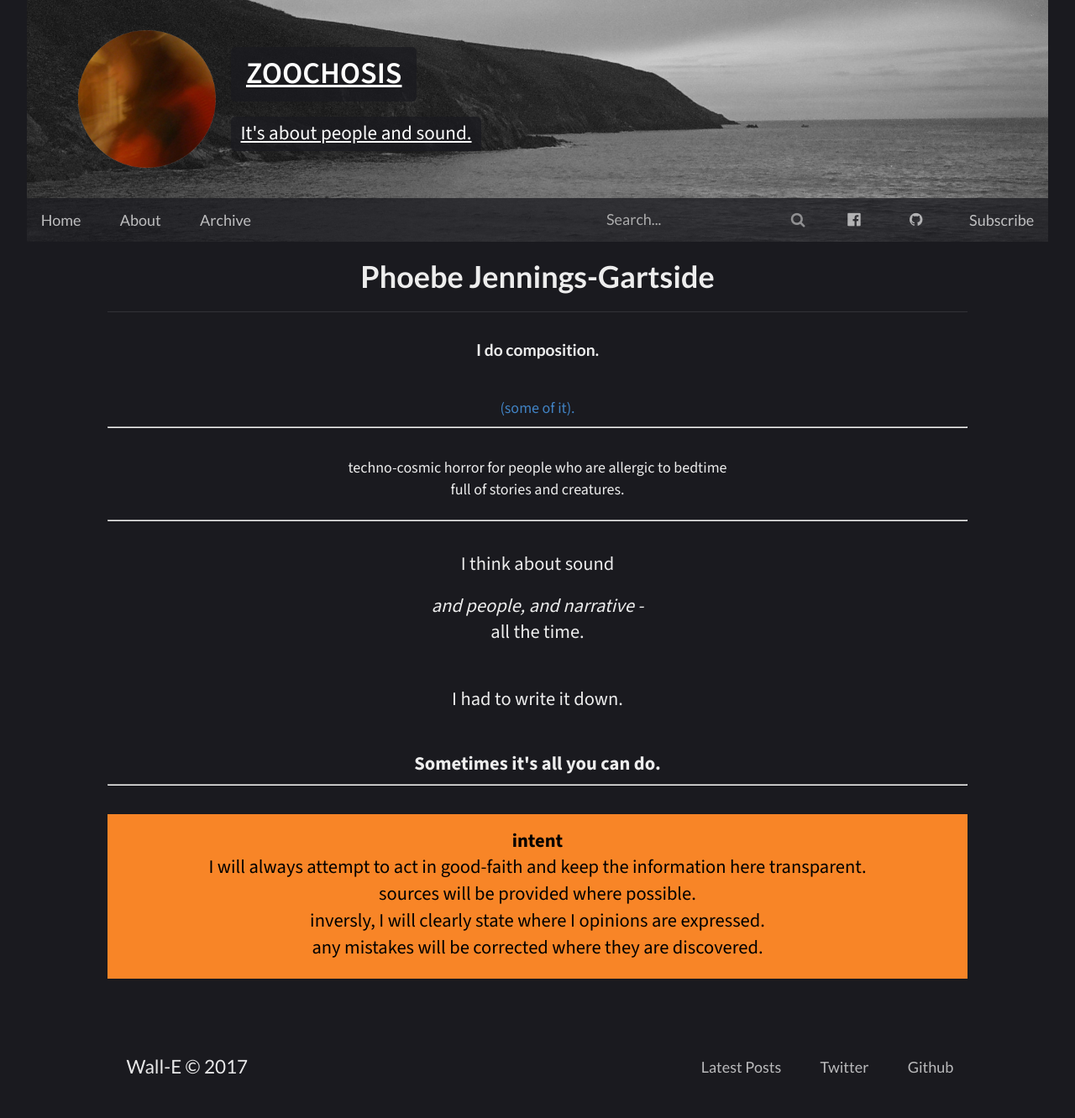
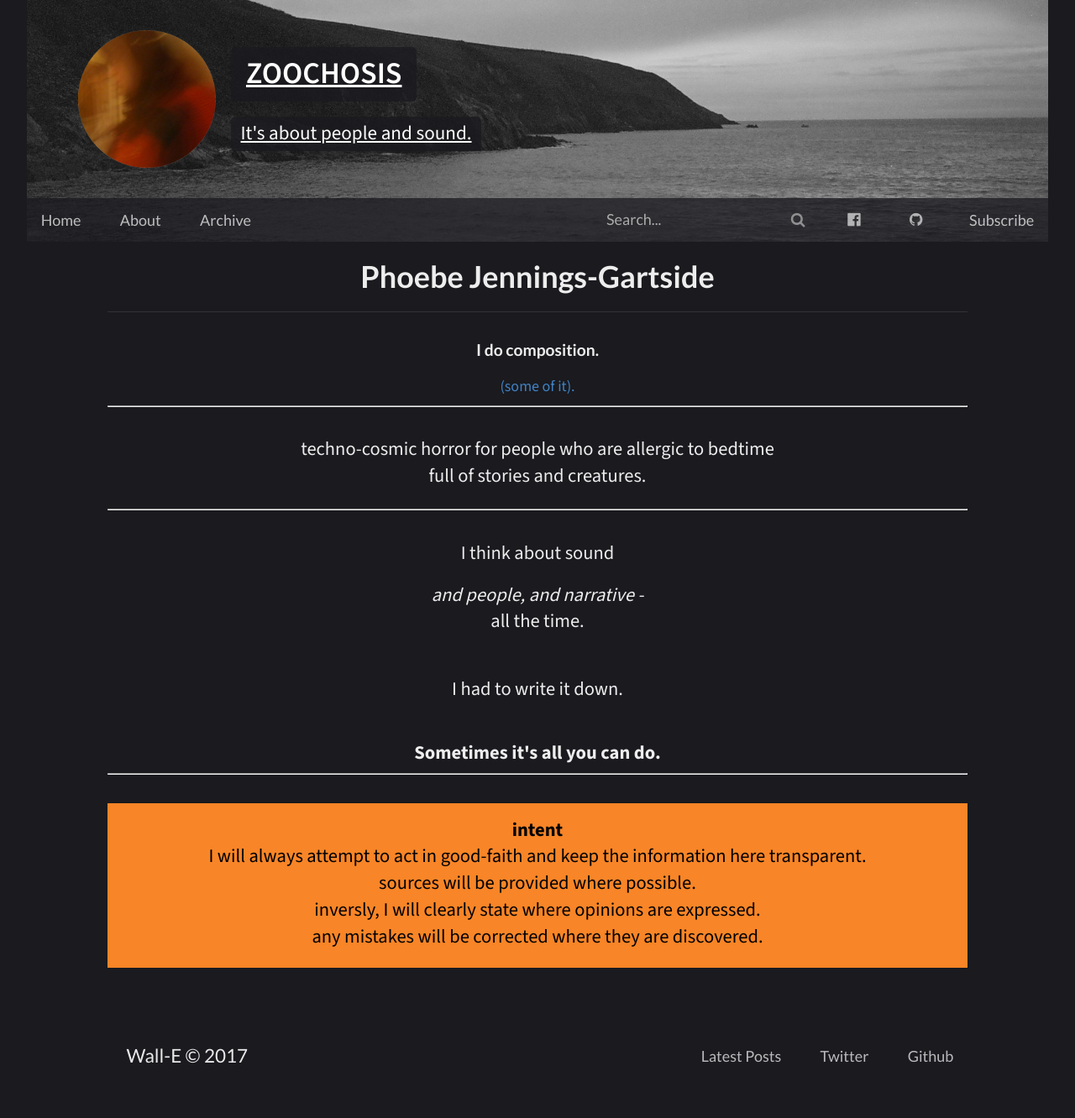
Before and after one commit to ZOOCHOSIS-BLOG/ZOOCHOSIS-BLOG.github.io, a Jekyll site: the page built from about.html, in a window 1280 px wide. Shown: the whole page at 84% size. Built offline with Jekyll 4.4.1, drawn with Linux system fonts in a browser that asks for light colours.

Commit message:
tweaks 3

```diff
--- a/about.html
+++ b/about.html
@@ -33,11 +33,14 @@ title: Phoebe Jennings-Gartside
 </head>
 
 <h4>I do composition.</h4>
+<a href="https://zoochosis.bandcamp.com/?ui_context=usernav">(some of it).</a>
+
+<hr>
 <br>
-<a href="https://zoochosis.bandcamp.com/?ui_context=usernav">(some of it).</a>
-<hr>
-<br>techno-cosmic horror for people who are allergic to bedtime
-<br>full of stories and creatures.
+<p>
+techno-cosmic horror for people who are allergic to bedtime
+<br>
+full of stories and creatures.
 </p>
 
 <hr>
@@ -57,7 +60,7 @@ title: Phoebe Jennings-Gartside
     <b>intent</b>
     <p>I will always attempt to act in good-faith and keep the information here transparent. <br>
     sources will be provided where possible. <br>
-    inversly, I will clearly state where I opinions are expressed. <br>
+    inversly, I will clearly state where opinions are expressed. <br>
     any mistakes will be corrected where they are discovered.
     </p>
 </div>
```
